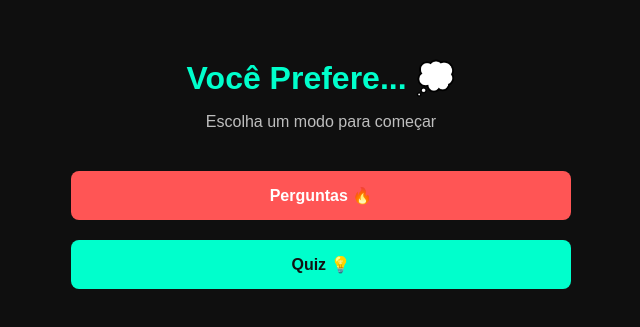
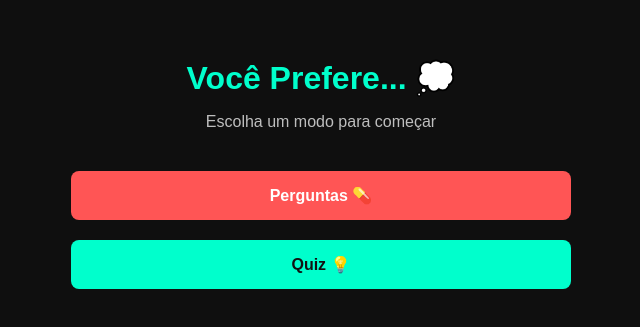
Before and after one commit to HarizeTamara/Voc-Prefere...-, a plain HTML site: page index.html in a window 1280 px wide. Shown: the part 237-564 px from the top of the page, 319-959 px from the left. Drawn offline with Linux system fonts and the light colour scheme.

Commit message:
Update index.html

```diff
--- a/index.html
+++ b/index.html
@@ -12,7 +12,7 @@
     <p style="opacity: 0.8; margin-bottom: 30px;">Escolha um modo para começar</p>
 
     <div class="menu-buttons">
-      <button class="btn-danger" onclick="window.location.href='perguntas.html'">Perguntas 🔥</button>
+      <button class="btn-danger" onclick="window.location.href='perguntas.html'">Perguntas 💊</button>
       <button class="btn-accent" onclick="window.location.href='quiz.html'">Quiz 💡</button>
     </div>
   </div>
```
